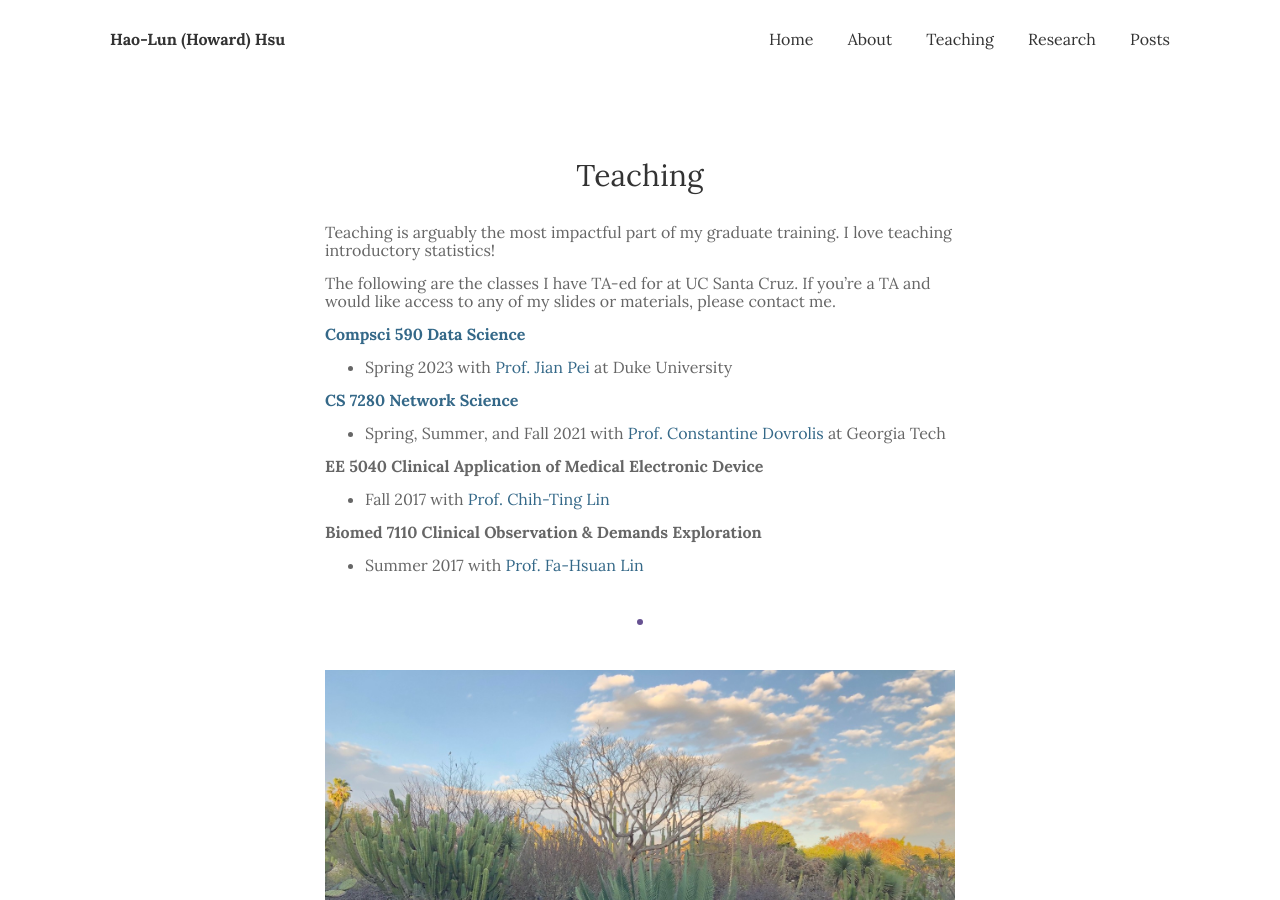
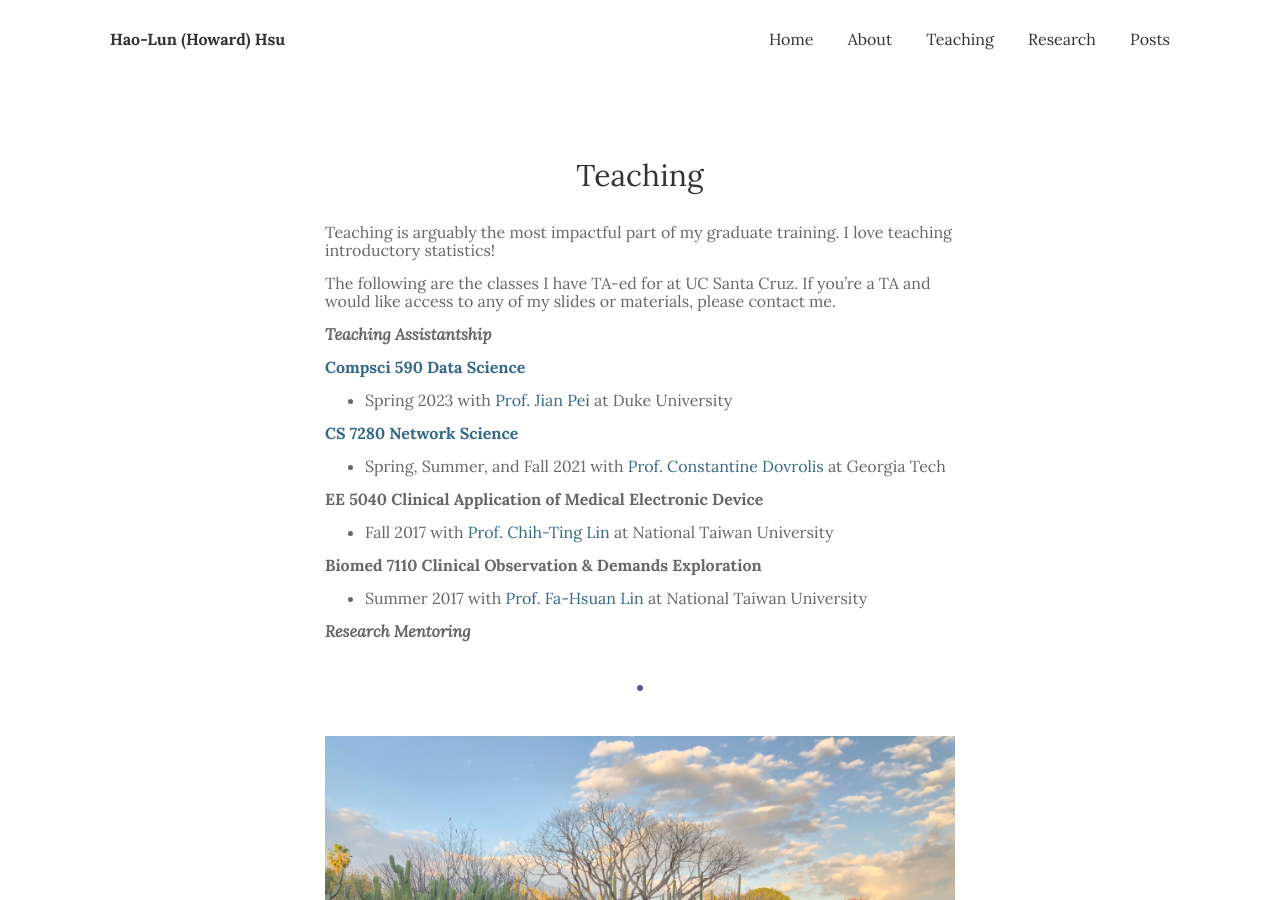
Before and after one commit to hlhsu/hlhsu_new.github.io, a Jekyll site: the page built from _pages/3_teaching.md, in a window 1280 px wide and 900 px high. Built offline with Jekyll 4.4.1, drawn with Linux system fonts in a browser that asks for light colours.

Commit message:
Update 3_teaching.md

```diff
--- a/_pages/3_teaching.md
+++ b/_pages/3_teaching.md
@@ -11,6 +11,8 @@ I love teaching introductory statistics!
 The following are the classes I have TA-ed for at UC Santa Cruz.
 If you're a TA and would like access to any of my slides or materials, please contact me.
 
+***Teaching Assistantship***
+
 **[Compsci 590 Data Science](https://sites.google.com/view/intro2ds/home)**
 
 * Spring 2023 with [Prof. Jian Pei](https://scholar.google.com/citations?user=zIMEVKsAAAAJ&hl=en) at Duke University
@@ -21,11 +23,13 @@ If you're a TA and would like access to any of my slides or materials, please co
 
 **EE 5040 Clinical Application of Medical Electronic Device**
 
-* Fall 2017 with [Prof. Chih-Ting Lin](https://scholar.google.com/citations?user=aXh0ViUAAAAJ&hl=en)
+* Fall 2017 with [Prof. Chih-Ting Lin](https://scholar.google.com/citations?user=aXh0ViUAAAAJ&hl=en) at National Taiwan University
 
 **Biomed 7110 Clinical Observation & Demands Exploration**
 
-* Summer 2017 with [Prof. Fa-Hsuan Lin](https://scholar.google.com/citations?user=d7qkLhoAAAAJ&hl=en)
+* Summer 2017 with [Prof. Fa-Hsuan Lin](https://scholar.google.com/citations?user=d7qkLhoAAAAJ&hl=en) at National Taiwan University
+
+***Research Mentoring***
 
 ***
 
```
